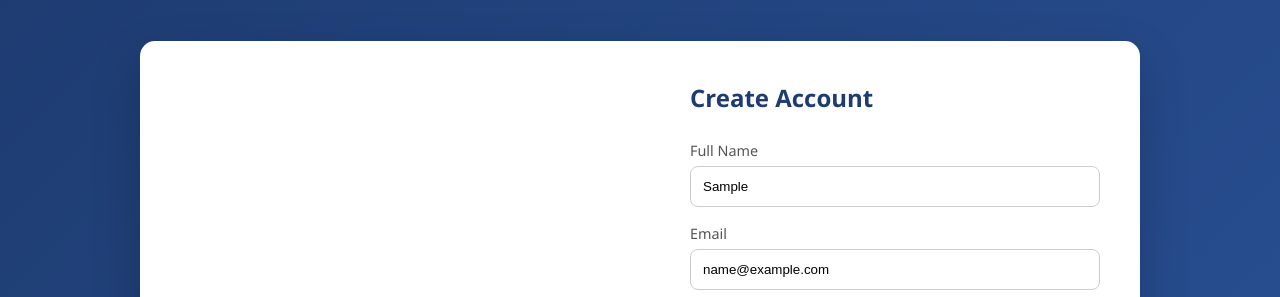
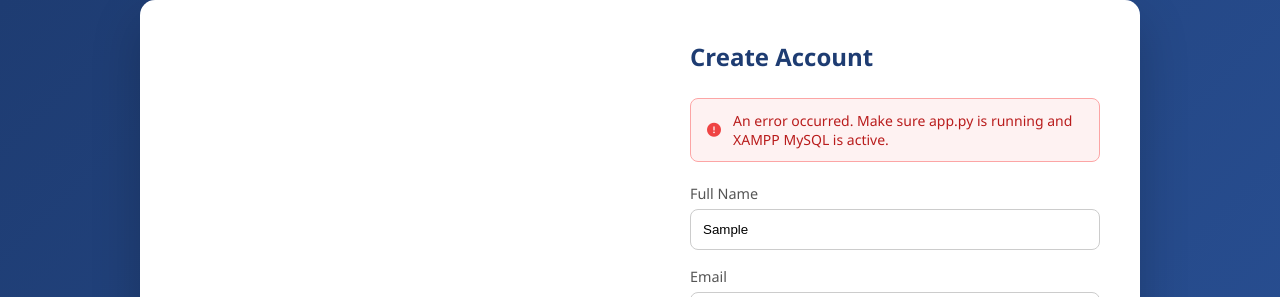
Before and after one commit to orana2023-bot/logisticnew, a plain HTML site: page templates/Register.html in a window 1280 px wide. Both pictures are taken after typing "Sample", "name@example.com", "5551234", "Sample123", "Sample123" into the empty fields and a click on the button "Register". Shown: the top 297 px of the page. Drawn offline with Linux system fonts and the light colour scheme; no server answers.

Commit message:
ux: replace cheap browser alerts with high-fidelity glassmorphic alerts on login and signup pages

```diff
--- a/css/Register.css
+++ b/css/Register.css
@@ -141,3 +141,48 @@ body {
         text-align: center;
     }
 }
+
+/* Premium Light Alert Box */
+.alert-box {
+    display: flex;
+    align-items: center;
+    gap: 12px;
+    padding: 12px 16px;
+    border-radius: 8px;
+    font-size: 14px;
+    font-weight: 500;
+    margin-bottom: 20px;
+    animation: alertSlideDown 0.3s ease-out forwards;
+    border: 1px solid transparent;
+}
+
+@keyframes alertSlideDown {
+    from {
+        opacity: 0;
+        transform: translateY(-10px);
+    }
+    to {
+        opacity: 1;
+        transform: translateY(0);
+    }
+}
+
+.alert-box.alert-error {
+    background-color: #fef2f2;
+    border-color: #fca5a5;
+    color: #b91c1c;
+}
+
+.alert-box.alert-error i {
+    color: #ef4444;
+}
+
+.alert-box.alert-success {
+    background-color: #ecfdf5;
+    border-color: #a7f3d0;
+    color: #047857;
+}
+
+.alert-box.alert-success i {
+    color: #10b981;
+}
--- a/css/login.css
+++ b/css/login.css
@@ -261,3 +261,52 @@ body {
         padding: 32px 24px;
     }
 }
+
+/* Premium Glassmorphic Alert Box */
+.alert-box {
+    display: flex;
+    align-items: center;
+    gap: 12px;
+    padding: 14px 18px;
+    border-radius: 12px;
+    font-size: 14px;
+    font-weight: 500;
+    margin-bottom: 24px;
+    animation: alertSlideDown 0.35s cubic-bezier(0.16, 1, 0.3, 1) forwards;
+    box-shadow: 0 4px 12px rgba(0, 0, 0, 0.15);
+    backdrop-filter: blur(10px);
+    border: 1px solid transparent;
+}
+
+@keyframes alertSlideDown {
+    from {
+        opacity: 0;
+        transform: translateY(-10px) scale(0.95);
+    }
+    to {
+        opacity: 1;
+        transform: translateY(0) scale(1);
+    }
+}
+
+.alert-box.alert-error {
+    background-color: rgba(239, 68, 68, 0.15);
+    border-color: rgba(239, 68, 68, 0.3);
+    color: #fca5a5;
+}
+
+.alert-box.alert-error i {
+    color: #ef4444;
+    font-size: 16px;
+}
+
+.alert-box.alert-success {
+    background-color: rgba(16, 185, 129, 0.15);
+    border-color: rgba(16, 185, 129, 0.3);
+    color: #a7f3d0;
+}
+
+.alert-box.alert-success i {
+    color: #10b981;
+    font-size: 16px;
+}
--- a/templates/Register.html
+++ b/templates/Register.html
@@ -25,6 +25,12 @@
 
     <div class="register-right">
         <h2>Create Account</h2>
+
+        <!-- Custom Premium Light Alert Notification -->
+        <div id="alertBox" class="alert-box" style="display: none;">
+            <i id="alertIcon" class="fas"></i>
+            <span id="alertMessage"></span>
+        </div>
 
         <form id="registerForm">
 
@@ -79,6 +85,24 @@ function togglePassword() {
     pass.type = pass.type === "password" ? "text" : "password";
 }
 
+// Premium alert rendering function
+function showAlert(message, type) {
+    const alertBox = document.getElementById("alertBox");
+    const alertIcon = document.getElementById("alertIcon");
+    const alertMessage = document.getElementById("alertMessage");
+
+    alertMessage.textContent = message;
+    alertBox.className = "alert-box alert-" + type;
+
+    if (type === "success") {
+        alertIcon.className = "fas fa-check-circle";
+    } else {
+        alertIcon.className = "fas fa-exclamation-circle";
+    }
+
+    alertBox.style.display = "flex";
+}
+
 document.getElementById("registerForm").addEventListener("submit", function (e) {
     e.preventDefault();
     const fullNameVal = document.getElementById("fullName").value;
@@ -88,7 +112,7 @@ document.getElementById("registerForm").addEventListener("submit", function (e)
     const confirmVal = document.getElementById("confirm").value;
 
     if (passwordVal !== confirmVal) {
-        alert("Passwords do not match!");
+        showAlert("Passwords do not match!", "error");
         return;
     }
 
@@ -107,15 +131,17 @@ document.getElementById("registerForm").addEventListener("submit", function (e)
     .then(response => response.json())
     .then(data => {
         if (data.success) {
-            alert(data.message + " Redirecting to Login...");
-            window.location.href = "/templates/login.html";
+            showAlert(data.message + " Redirecting to Login...", "success");
+            setTimeout(() => {
+                window.location.href = "/templates/login.html";
+            }, 1500);
         } else {
-            alert(data.message || "Registration failed.");
+            showAlert(data.message || "Registration failed.", "error");
         }
     })
     .catch(error => {
         console.error('Error:', error);
-        alert("An error occurred. Make sure app.py is running and XAMPP MySQL is active.");
+        showAlert("An error occurred. Make sure app.py is running and XAMPP MySQL is active.", "error");
     });
 });
 </script>
```
Also changed, not shown: templates/login.html (+32 -5 lines).
